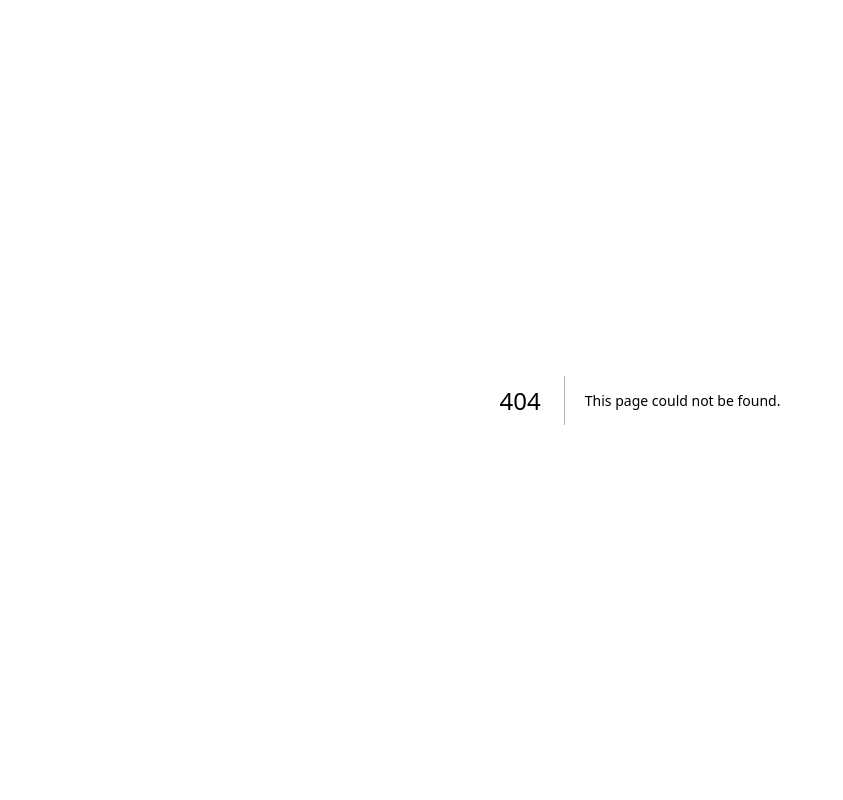
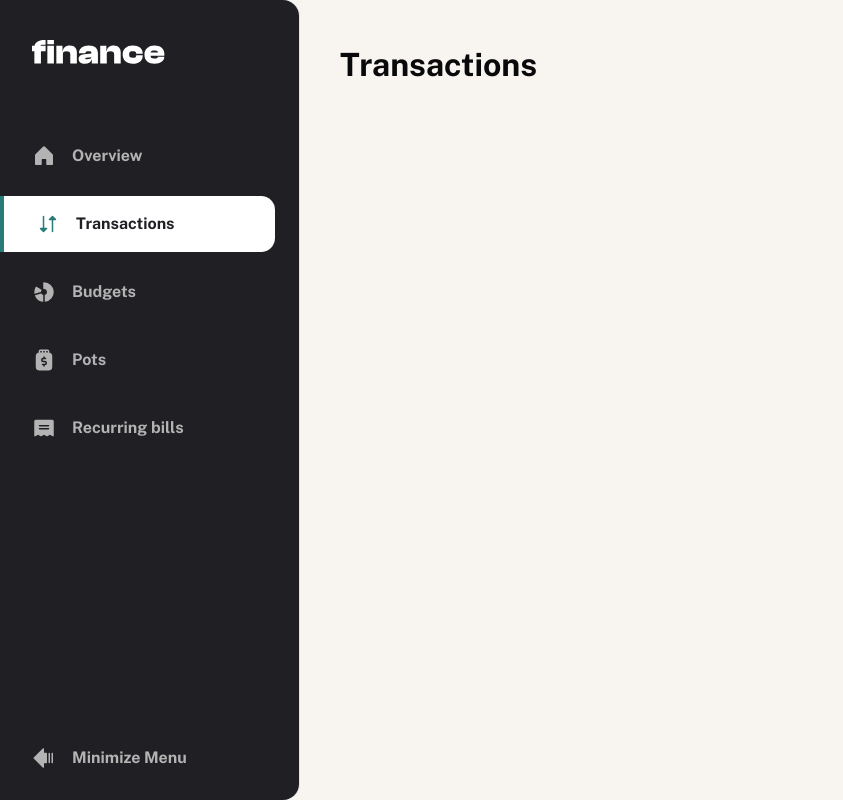
Before and after one commit to Aldi-H/personal-finance, a Next.js app: page /transactions in a window 1280 px wide. Before the commit this address had no page. Shown: the whole page, without its empty margins (0-843 px from the left). Built offline with nearby package versions, Linux system fonts and the light colour scheme.

Commit message:
feat: add transactions page with header component

```diff
--- /dev/null
+++ b/src/app/(dashboard)/transactions/page.tsx
@@ -0,0 +1,11 @@
+import PfPageHeader from "@/components/pf-components/pf-header/pf-page-header";
+
+const PageTransactions = () => {
+  return (
+    <div>
+      <PfPageHeader />
+    </div>
+  );
+};
+
+export default PageTransactions;
```
